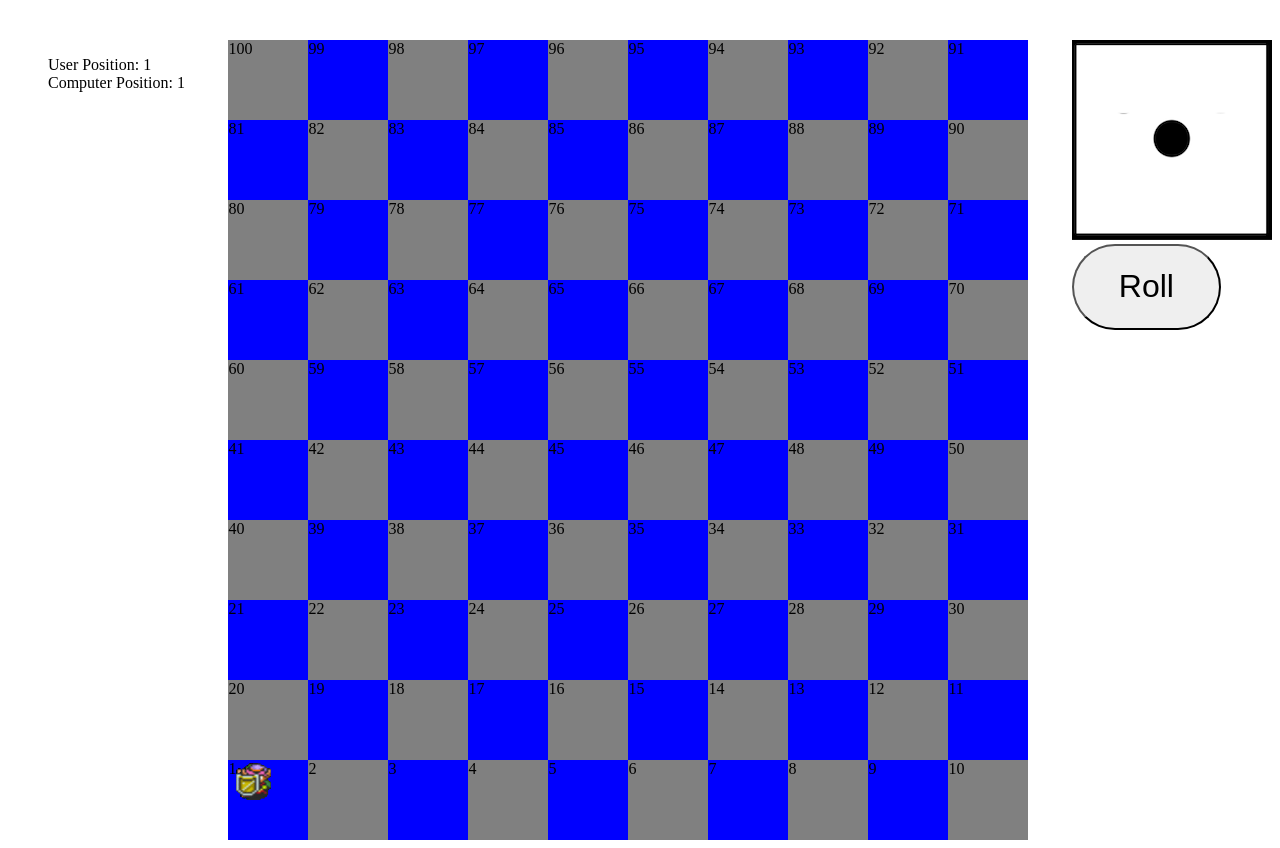
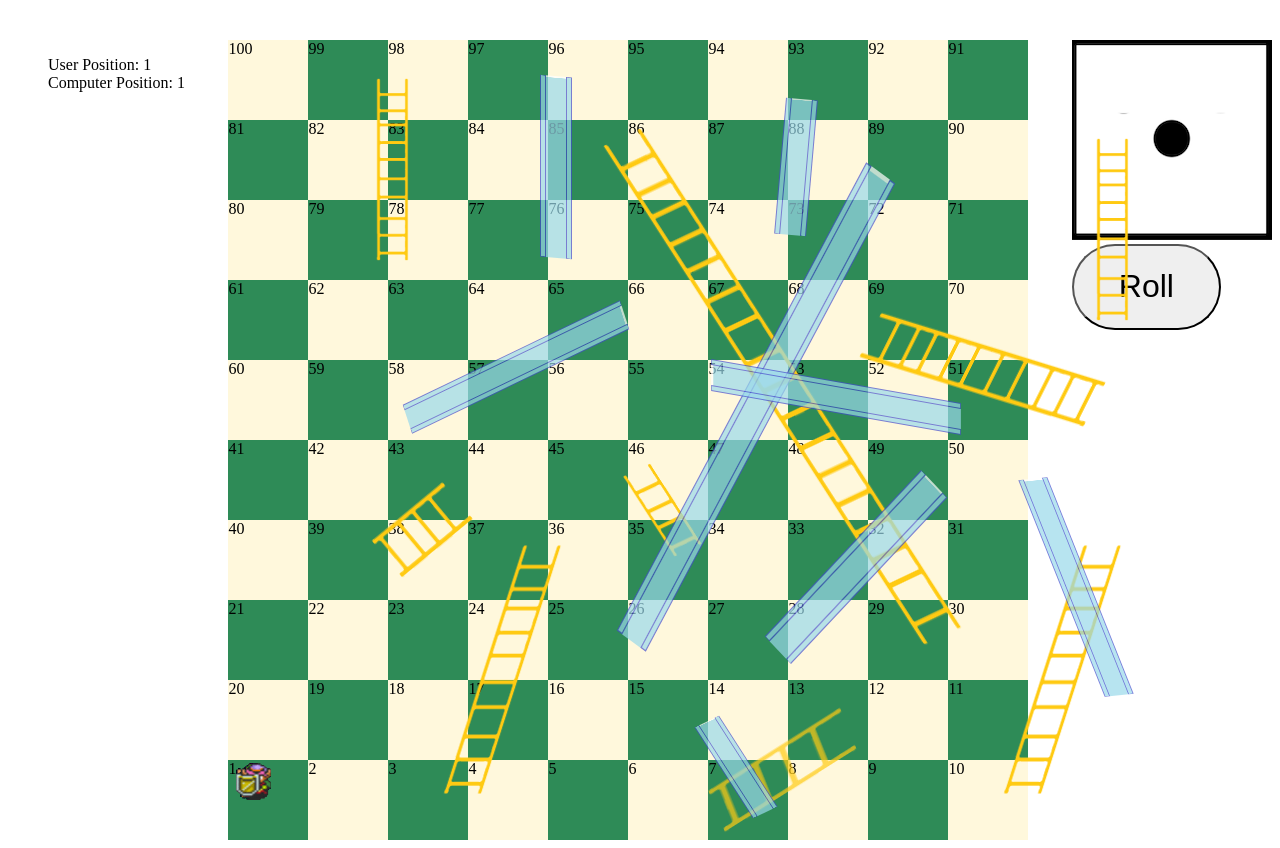
Before and after one commit to stoeszer09/MS-Project-1, a plain HTML site: page index.html in a window 1280 px wide. Shown: the part 120-968 px from the top of the page. Drawn offline with Linux system fonts and the light colour scheme.

Commit message:
add and place slides and ladders

```diff
--- a/index.html
+++ b/index.html
@@ -30,7 +30,27 @@
                 <br/>
                 <button id="rollButton">Roll</button>
             </aside>
+
         </div>
+        <footer>
+                <img src="./assets/Ladder1.png" alt="ladder" id="ladder1">
+                <img src="./assets/Ladder2.png" alt="ladder" id="ladder2">
+                <img src="./assets/Ladder3.png" alt="ladder" id="ladder3">
+                <img src="./assets/Ladder2.png" alt="ladder" id="ladder4">
+                <img src="./assets/Ladder3.png" alt="ladder" id="ladder5">
+                <img src="./assets/Ladder3.png" alt="ladder" id="ladder6">
+                <img src="./assets/Ladder2.png" alt="ladder" id="ladder7">
+                <img src="./assets/Ladder2.png" alt="ladder" id="ladder8">
+                <img src="./assets/Ladder2.png" alt="ladder" id="ladder9">
+                <img src="./assets/Slide.png" alt="slide" id="slide1">
+                <img src="./assets/Slide.png" alt="slide" id="slide2">
+                <img src="./assets/Slide.png" alt="slide" id="slide3">
+                <img src="./assets/Slide.png" alt="slide" id="slide4">
+                <img src="./assets/Slide.png" alt="slide" id="slide5">
+                <img src="./assets/Slide.png" alt="slide" id="slide6">
+                <img src="./assets/Slide.png" alt="slide" id="slide7">
+                <img src="./assets/Slide.png" alt="slide" id="slide8">
+        </footer>
         <script src="./index.js" async defer></script>
     </body>
 </html>
--- a/index.js
+++ b/index.js
@@ -1,5 +1,5 @@
 let ladders = [
-    [1, 38],
+    [2, 38],
     [5, 14],
     [9, 31],
     [28, 84],
@@ -12,7 +12,6 @@ let ladders = [
 let slides = [
     [98, 78],
     [95, 75],
-    [93, 73],
     [87, 24],
     [64, 60],
     [56, 53],
@@ -43,9 +42,9 @@ function createBoard() {
         checker.classList.add('box')
         checker.id = value
         if(value %2 === 0) {
-            checker.style.backgroundColor = 'gray'
+            checker.style.backgroundColor = 'cornsilk'
         } else {
-            checker.style.backgroundColor = 'blue'
+            checker.style.backgroundColor = 'seagreen'
         }
         checker.textContent = value
         document.querySelector('.board').append(checker)
--- a/styles.css
+++ b/styles.css
@@ -29,6 +29,117 @@ Game board styling
     width: 80px;
     height: 80px;
 }
+#ladder1 {
+    position: absolute;
+    transform: skewY(20deg) rotate(-40deg) scale(1.1);
+    top: 280px;
+    left: 760px;
+}
+#ladder2 {
+    position: absolute;
+    transform: skewY(-20deg) rotate(20deg) scale(.9);
+    top: 660px;
+    left: 480px;
+}
+#ladder3 {
+    position: absolute;
+    transform: skewY(-15deg) rotate(70deg) scale(1.1, 1.4);
+    top: 840px;
+    left: 760px;
+    opacity: 0.7;
+}
+#ladder4 {
+    position: absolute;
+    transform: skewY(-20deg) rotate(20deg) scale(.9);
+    top: 660px;
+    left: 1040px;
+}
+#ladder5 {
+    position: absolute;
+    transform: skewY(20deg) rotate(40deg) scale(0.9, 1.1);
+    top: 600px;
+    left: 400px;
+}
+#ladder6 {
+    position: absolute;
+    transform: skewY(20deg) rotate(-40deg) scale(.8);
+    top: 580px;
+    left: 640px;
+}
+#ladder7 {
+    position: absolute;
+    transform: skewY(-15deg) rotate(-60deg) scale(1.0, 1.0);
+    top: 360px;
+    left: 960px;
+}
+#ladder8 {
+    position: absolute;
+    transform: scale(.7);
+    top: 160px;
+    left: 370px;
+}
+#ladder9 {
+    position: absolute;
+    transform: scale(.7);
+    top: 220px;
+    left: 1090px;
+}
+#slide1 {
+    position: absolute;
+    transform: skewY(5deg) scale(1.0, .4);
+    top: 60px;
+    left: 540px;
+    opacity: 0.7;
+}
+#slide2 {
+    position: absolute;
+    transform: rotate(5deg) scale(1.0, .3);
+    top: 60px;
+    left: 780px;
+    opacity: 0.7;
+}
+#slide3 {
+    position: absolute;
+    transform: skewY(15deg) rotate(25deg) scale(1.0, 1.3);
+    top: 300px;
+    left: 740px;
+    opacity: 0.7;
+}
+#slide4 {
+    position: absolute;
+    transform: skewY(-10deg) rotate(73deg) scale(1.0, .5);
+    top: 260px;
+    left: 500px;
+    opacity: 0.7;
+}
+#slide5 {
+    position: absolute;
+    transform: skewY(10deg) rotate(-90deg) scale(1.0, 0.55);
+    top: 290px;
+    left: 820px;
+    opacity: 0.7;
+}
+#slide6 {
+    position: absolute;
+    transform: skewY(20deg) rotate(35deg) scale(1.0, .6);
+    top: 460px;
+    left: 840px;
+    opacity: 0.7;
+}
+#slide7 {
+    position: absolute;
+    transform: skewY(20deg) rotate(-25deg) scale(1.0, 0.45);
+    top: 480px;
+    left: 1060px;
+    opacity: 0.7;
+}
+#slide8 {
+    position: absolute;
+    transform: skewY(20deg) rotate(-40deg) scale(1.0, .2);
+    top: 660px;
+    left: 720px;
+    opacity: 0.7;
+}
 
 /*
 Dice roll styling
```
Also changed, not shown: assets/Ladder1.png (added), assets/Ladder2.png (added), assets/Ladder3.png (added), assets/Slide.png (added), 1 other file.
